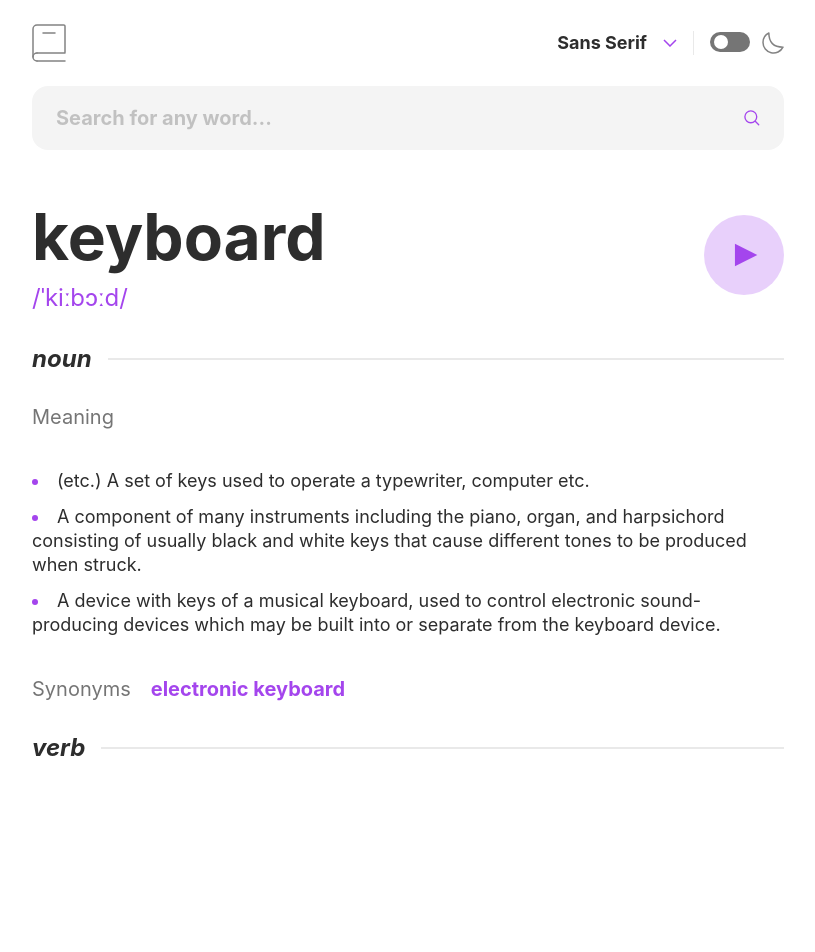
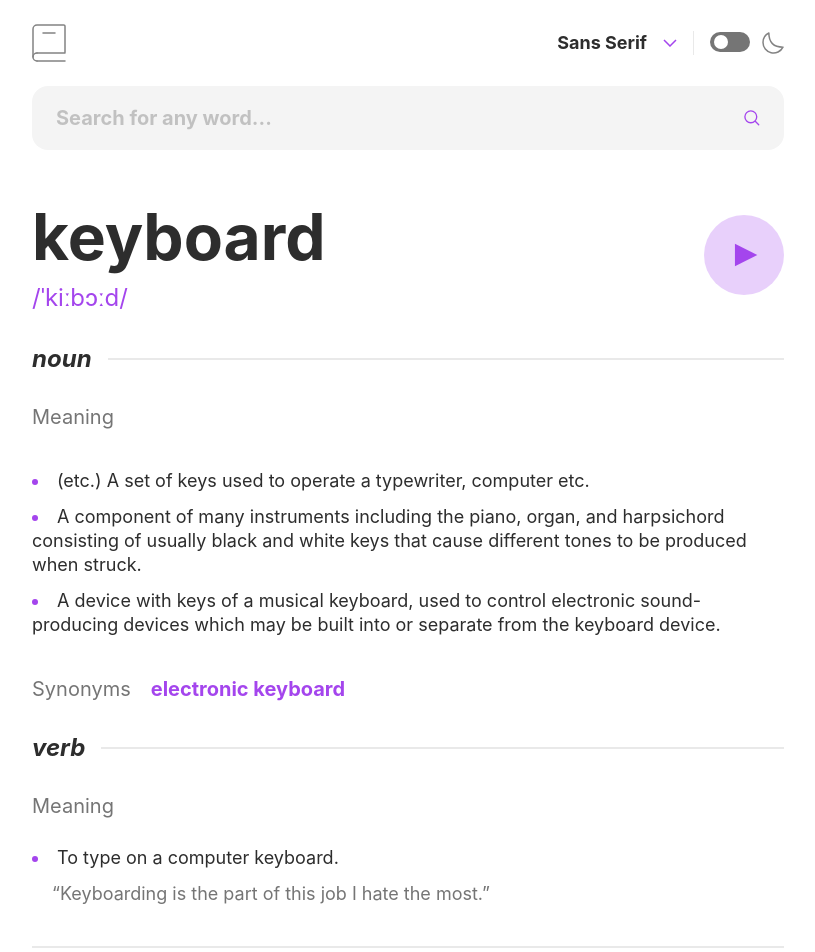
Before and after one commit to dimitarradulov/directory-web-app, an Angular app: page / in a window 1280 px wide. Shown: the top 952 px of the page, without its empty margins (232-1047 px from the left). Before the commit the page ends 800 px from the top, so only its background shows below. Built offline with nearby package versions, Linux system fonts and the light colour scheme.

Commit message:
add meaning section

```diff
--- a/src/app/dictionary-word-info/dictionary-word-info.component.html
+++ b/src/app/dictionary-word-info/dictionary-word-info.component.html
@@ -55,3 +55,16 @@
   >
   <hr class="grow border border-secondary-91 dark:border-primary-23" />
 </div>
+
+<p class="text-secondary sm:text-heading-s">Meaning</p>
+<ul
+  class="list-disc list-inside grid gap-3 marker:text-accent text-sm sm:text-body-m dark:text-white mt-4 mb-3 sm:mt-7"
+>
+  <li>To type on a computer keyboard.</li>
+</ul>
+<p class="text-secondary text-sm sm:text-body-m ml-5">
+  “Keyboarding is the part of this job I hate the most.”
+</p>
+<hr
+  class="my-6 sm:mt-10 sm:mb-5 border border-secondary-91 dark:border-primary-23"
+/>
```
